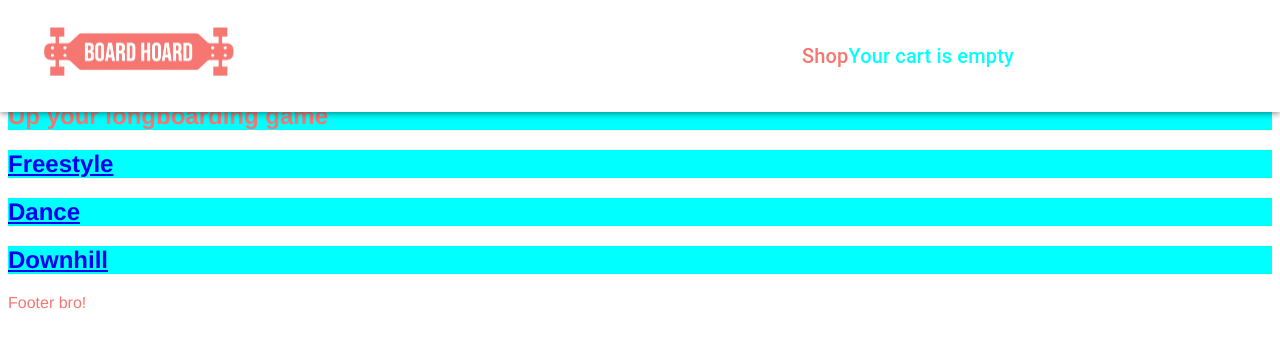
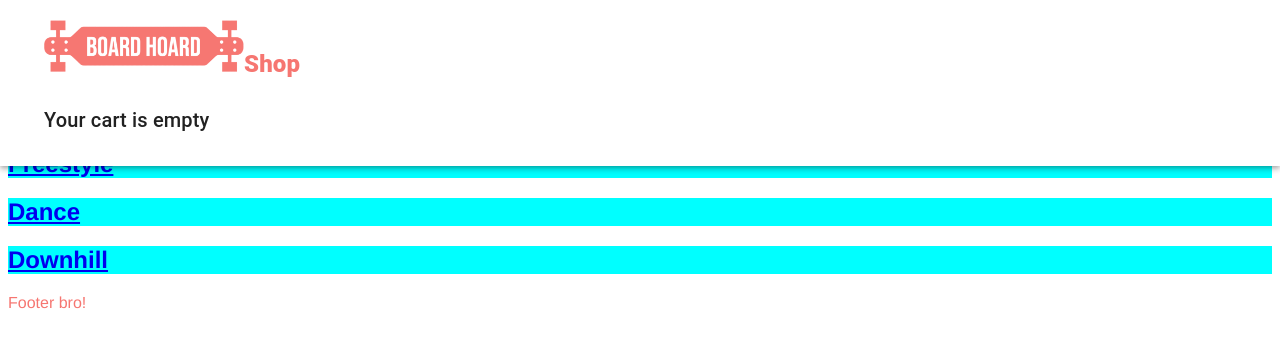
Before and after one commit to sdrew712/board-hoard, a React (Create React App) app in the folder client/: page / in a window 1280 px wide. Shown: the top 348 px of the page. Built offline with nearby package versions, Linux system fonts and the light colour scheme.

Commit message:
update top bar styles

```diff
--- a/client/src/components/TopBar/index.scss
+++ b/client/src/components/TopBar/index.scss
@@ -1,17 +1,24 @@
 #top-bar {
-  display: flex;
-  justify-content: space-between;
-  align-items: center;
-  color: aqua;
-  padding: 20px;
+  padding: 20px 5px 10px 5px;
 }
 
 .bh-logo {
-  width: 25%;
-  height: 100%;
+  width: 150px;
 }
 
 .nav-item {
   color: #f67671;
+  font-size: 1.5rem;
+  font-weight: 800;
   text-decoration: none;
 }
+
+@media (min-width: 768px) {
+  #top-bar {
+    padding: 20px 20px 10px 20px;
+  }
+
+  .bh-logo {
+    width: 200px;
+  }
+}
```
